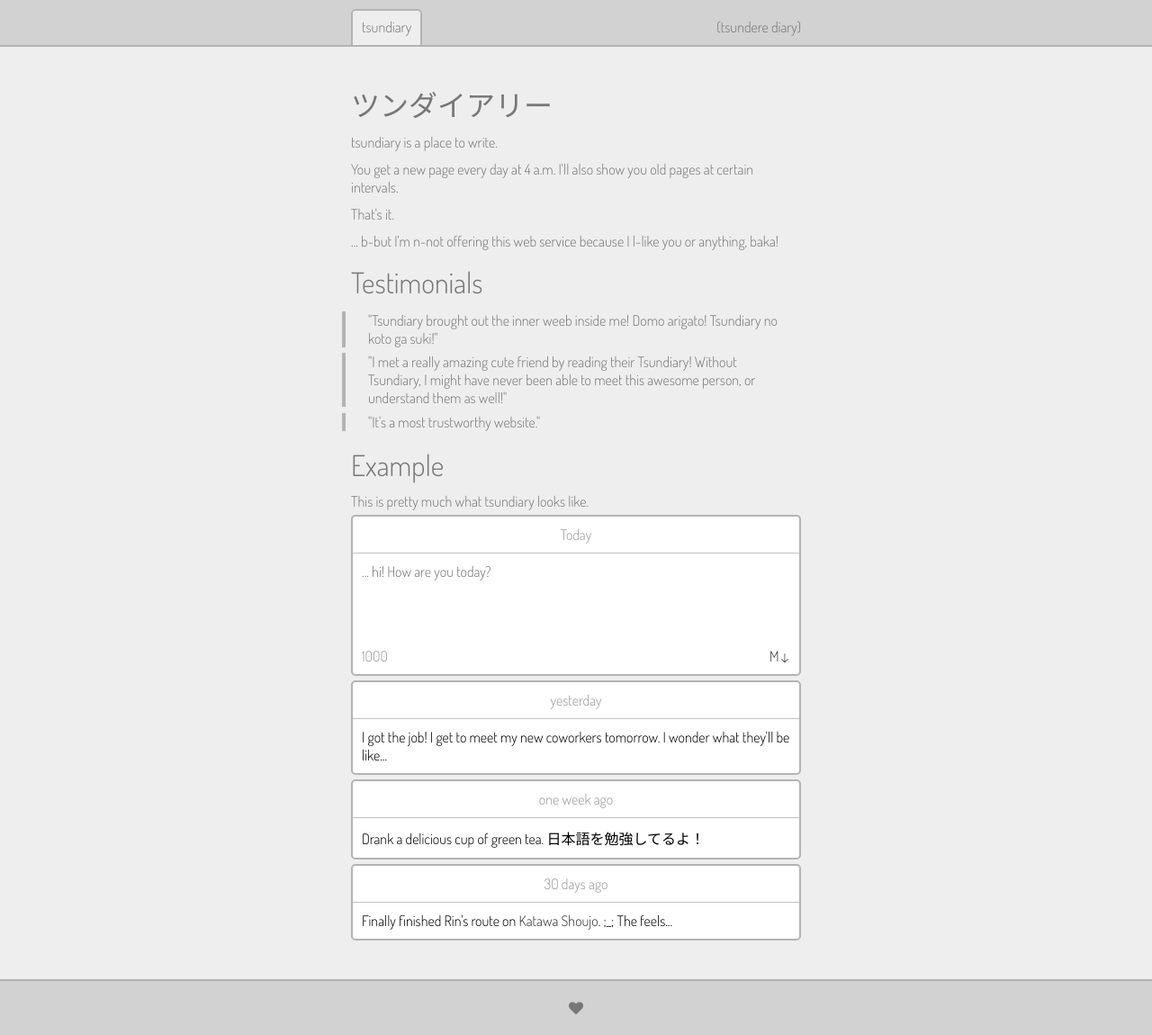
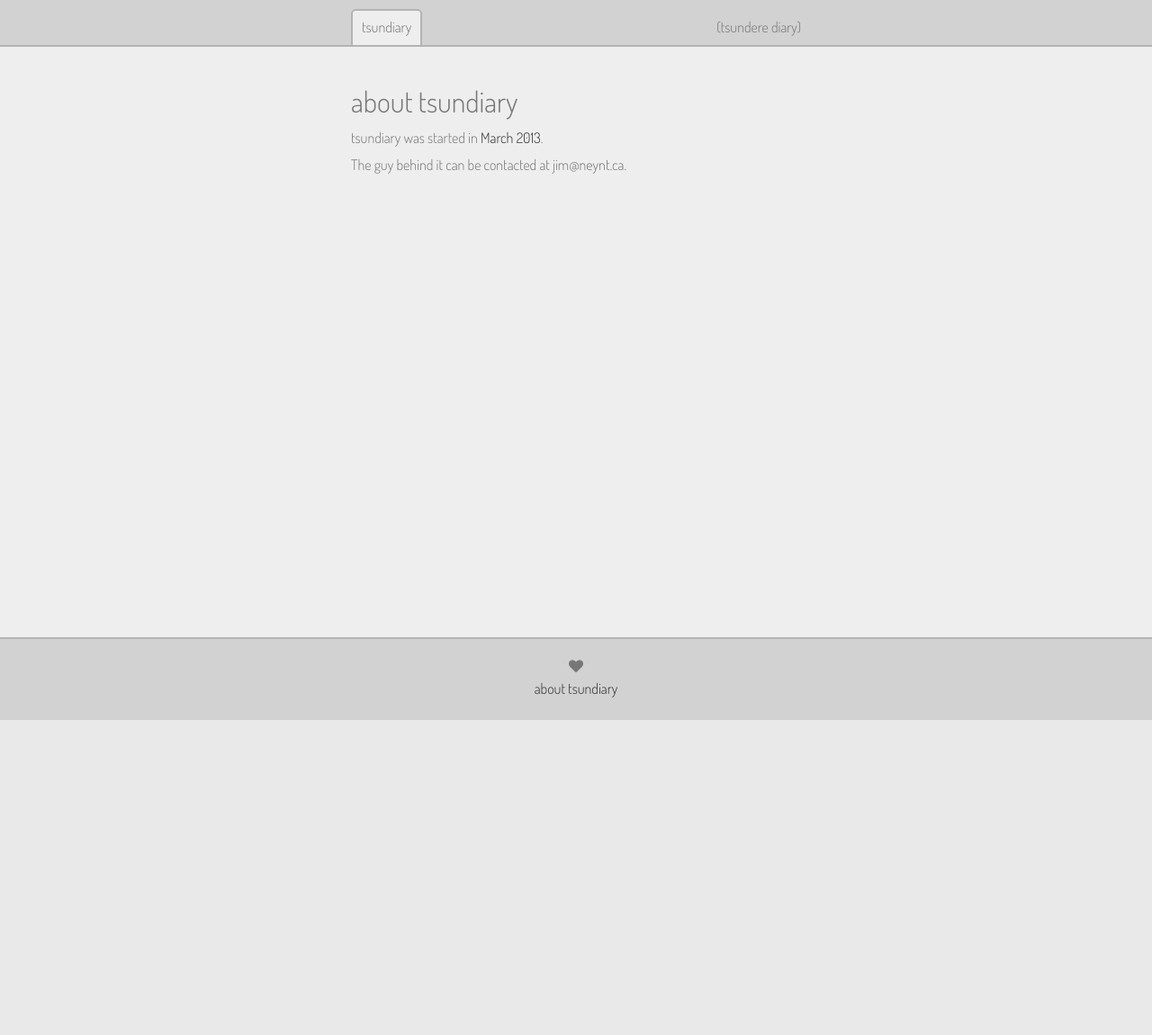
Before and after one commit to neynt/tsundiary, a Flask app: page /about in a window 1280 px wide. Shown: the whole page at 90% size. After the commit the page ends 800 px from the top, so only its background shows below. Run offline with Flask 2, Linux system fonts and the light colour scheme; some libraries are stand-ins or nearby versions.

Commit message:
add about page with contact info

```diff
--- /dev/null
+++ b/templates/about.html
@@ -0,0 +1,10 @@
+{% extends "base.html" %}
+
+{% block content %}
+
+<h1>about tsundiary</h1>
+
+<p>tsundiary was started in <a href='/~neynt/2013/3'>March 2013</a>.</p>
+<p>The guy behind it can be contacted at jim@neynt.ca.</p>
+
+{% endblock %}
--- a/templates/base.html
+++ b/templates/base.html
@@ -63,6 +63,7 @@
 </div>
 <div id="foot">
     <i class='fa fa-heart'></i>
+    <p><a href='/about'>about tsundiary</a></p>
 </div>
 </div>
 </body>
--- a/tsundiary.py
+++ b/tsundiary.py
@@ -522,9 +522,12 @@ def userlist_all():
     return render_template('userlist.html', all_users=all_users)
 
 @app.route('/h-hello...')
-@app.route('/about')
 def who_am_i():
     return render_template('what-is-this.html')
+
+@app.route('/about')
+def about():
+    return render_template('about.html')
 
 @app.route('/markdown')
 def markdown_guide():
```
